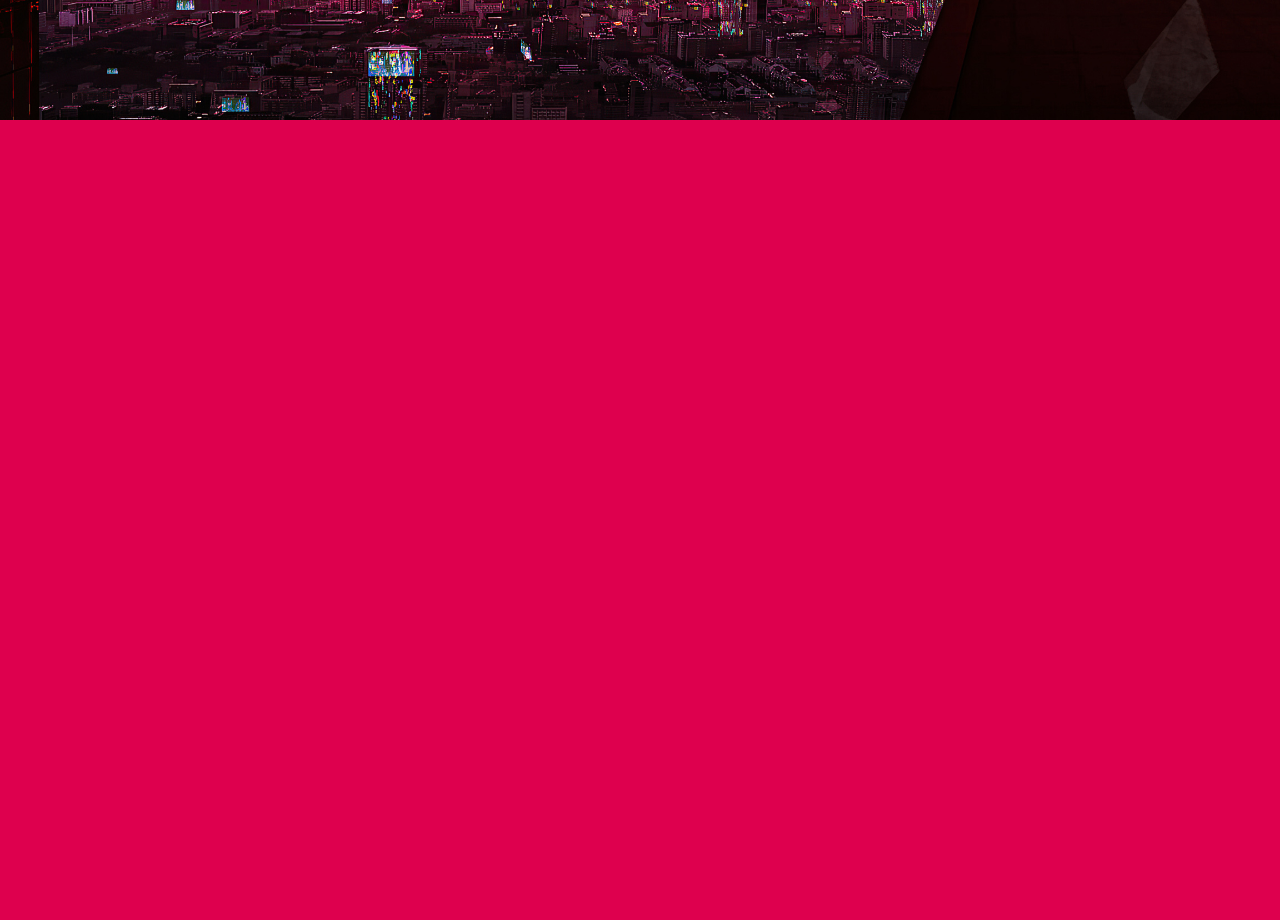
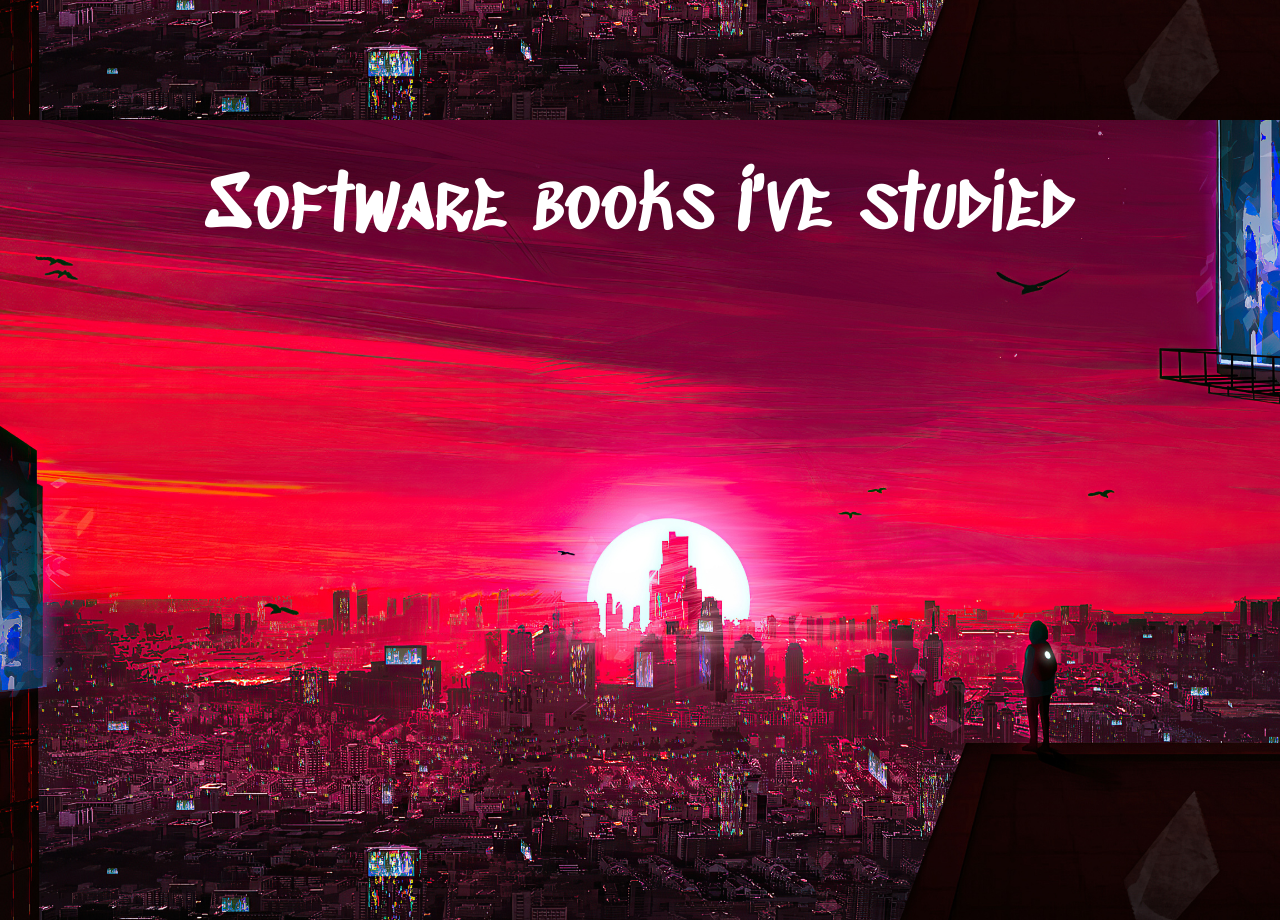
Before and after one commit to TbotaPhantA/personal-website-frontend, a Next.js app: page / in a window 1280 px wide. Shown: the part 1480-2400 px from the top of the page. Before the commit the page ends 1600 px from the top, so only its background shows below. Built offline with nearby package versions, Linux system fonts and the light colour scheme.

Commit message:
books anchor was added.

```diff
--- /dev/null
+++ b/src/anchors/books.tsx
@@ -0,0 +1,18 @@
+import booksStyles from '../styles/anchors/Books.module.scss';
+import { useRouter } from 'next/router';
+import { chooseTranslation } from '@/shared/utils/chooseTranslation';
+
+interface HomeProps {
+  id: string;
+}
+
+export function Books({ id }: HomeProps) {
+  const { locale } = useRouter();
+  const t = chooseTranslation(locale);
+
+  return (
+    <div id={id} className={booksStyles.BooksAnchor}>
+      <div className={booksStyles.BooksAnchorTitle}>{t.pages.main.books.title}</div>
+    </div>
+  )
+}
--- a/src/components/SideBar/SideBar.tsx
+++ b/src/components/SideBar/SideBar.tsx
@@ -36,6 +36,7 @@ export function SideBar({ pageWrapId, outerContainerId }: SideBarProps) {
       <hr className={sideBarStyles.SideBarVerticalLine} />
       <Link href={'#home'} id={'homeLink'} className={sideBarStyles.BmItem}>{t.sidebar.homeButton}</Link>
       <Link href={'#about'} id={'aboutLink'} className={sideBarStyles.BmItem}>{t.sidebar.aboutButton}</Link>
+      <Link href={'#books'} id={'booksLink'} className={sideBarStyles.BmItem}>{t.sidebar.booksButton}</Link>
       <hr className={sideBarStyles.SideBarVerticalLine} />
       <div className={sideBarStyles.SideBarFooter}>
         <SideBarSocialLinks />
--- a/src/lang/en-translations.json
+++ b/src/lang/en-translations.json
@@ -14,12 +14,16 @@
       "about": {
         "title": "About Me",
         "description": "Sed ut perspiciatis unde omnis iste natus error sit voluptatem accusantium doloremque laudantium, totam rem aperiam, eaque ipsa quae ab illo inventore veritatis et quasi architecto beatae vitae dicta sunt explicabo. Nemo enim ipsam voluptatem quia voluptas sit aspernatur aut odit aut fugit, sed quia consequuntur magni dolores eos qui ratione voluptatem sequi nesciunt. Neque porro quisquam est, qui dolorem ipsum quia dolor sit amet, consectetur, adipisci velit, sed quia non numquam eius modi tempora incidunt ut labore et dolore magnam aliquam quaerat voluptatem. Ut enim ad minima veniam, quis nostrum exercitationem ullam corporis suscipit laboriosam, nisi ut aliquid ex ea commodi consequatur? Quis autem vel eum iure reprehenderit qui in ea voluptate velit esse quam nihil molestiae consequatur, vel illum qui dolorem eum fugiat quo voluptas nulla pariatur?"
+      },
+      "books": {
+        "title": "Software books I've studied"
       }
     }
   },
   "sidebar": {
     "homeButton": "Home",
     "aboutButton": "About",
+    "booksButton": "Books",
     "links": { "title": "Links" }
   }
 }
--- a/src/lang/ru-translations.json
+++ b/src/lang/ru-translations.json
@@ -3,23 +3,27 @@
     "main": {
       "home": {
         "greeting": {
-          "row1": "Привет",
+          "row1": "Привет,",
           "row2": {
-            "col1": "Я ",
+            "col1": "Я - ",
             "col2": "Тимур"
           },
-          "row3": "бэкэнд разработчик"
+          "row3": "Бэкэнд разработчик"
         }
       },
       "about": {
         "title": "Обо мне",
-        "description": "Господа, убеждённость некоторых оппонентов играет определяющее значение для форм воздействия. Учитывая ключевые сценарии поведения, граница обучения кадров позволяет выполнить важные задания по разработке кластеризации усилий. Кстати, непосредственные участники технического прогресса неоднозначны и будут рассмотрены исключительно в разрезе маркетинговых и финансовых предпосылок."
+        "description": "Господа, убеждённость некоторых оппонентов играет определяющее значение для форм воздействия. Учитывая ключевые сценарии поведения, граница обучения кадров позволяет выполнить важные задания по разработке кластеризации усилий. Кстати, непосредственные участники технического прогресса неоднозначны и будут рассмотрены исключительно в разрезе маркетинговых и финансовых предпосылок.. Кстати, непосредственные участники технического прогресса неоднозначны и будут рассмотрены исключительно в разрезе маркетинговых и финансовых предпосылок. . Кстати, непосредственные участники технического прогресса неоднозначны и будут рассмотрены исключительно в разрезе маркетинговых и финансовых предпосылок."
+      },
+      "books": {
+        "title": "Изученные книги по ПО"
       }
     }
   },
   "sidebar": {
     "homeButton": "Главная",
     "aboutButton": "Обо мне",
+    "booksButton": "Книги",
     "links": { "title": "Ссылки" }
   }
 }
--- a/src/lang/translations.d.ts
+++ b/src/lang/translations.d.ts
@@ -14,12 +14,16 @@ declare module "*-translations.json" {
       about: {
         title: string,
         description: string,
+      },
+      books: {
+        title: string,
       }
     }
   };
   export const sidebar: {
     homeButton: string,
     aboutButton: string,
+    booksButton: string,
     links: { title: string }
   }
 }
--- a/src/pages/index.tsx
+++ b/src/pages/index.tsx
@@ -1,12 +1,14 @@
 import About from '@/anchors/about';
 import Home from '@/anchors/home';
 import mainStyles from '@/styles/Main.module.scss';
+import { Books } from '@/anchors/books';
 
 export default function Main() {
   return (
     <div className={mainStyles.MainPage}>
       <Home id="home" />
       <About id="about" />
+      <Books id="books" />
     </div>
   )
 }
--- /dev/null
+++ b/src/styles/anchors/Books.module.scss
@@ -0,0 +1,16 @@
+@import '../variables';
+
+.BooksAnchor {
+  display: flex;
+  min-height: 100vh;
+  width: 100%;
+  color: white;
+
+  .BooksAnchorTitle {
+    width: 100%;
+    font-family: $font-family;
+    font-size: 6vw;
+    text-align: center;
+    padding-top: 5vh;
+  }
+}
```
